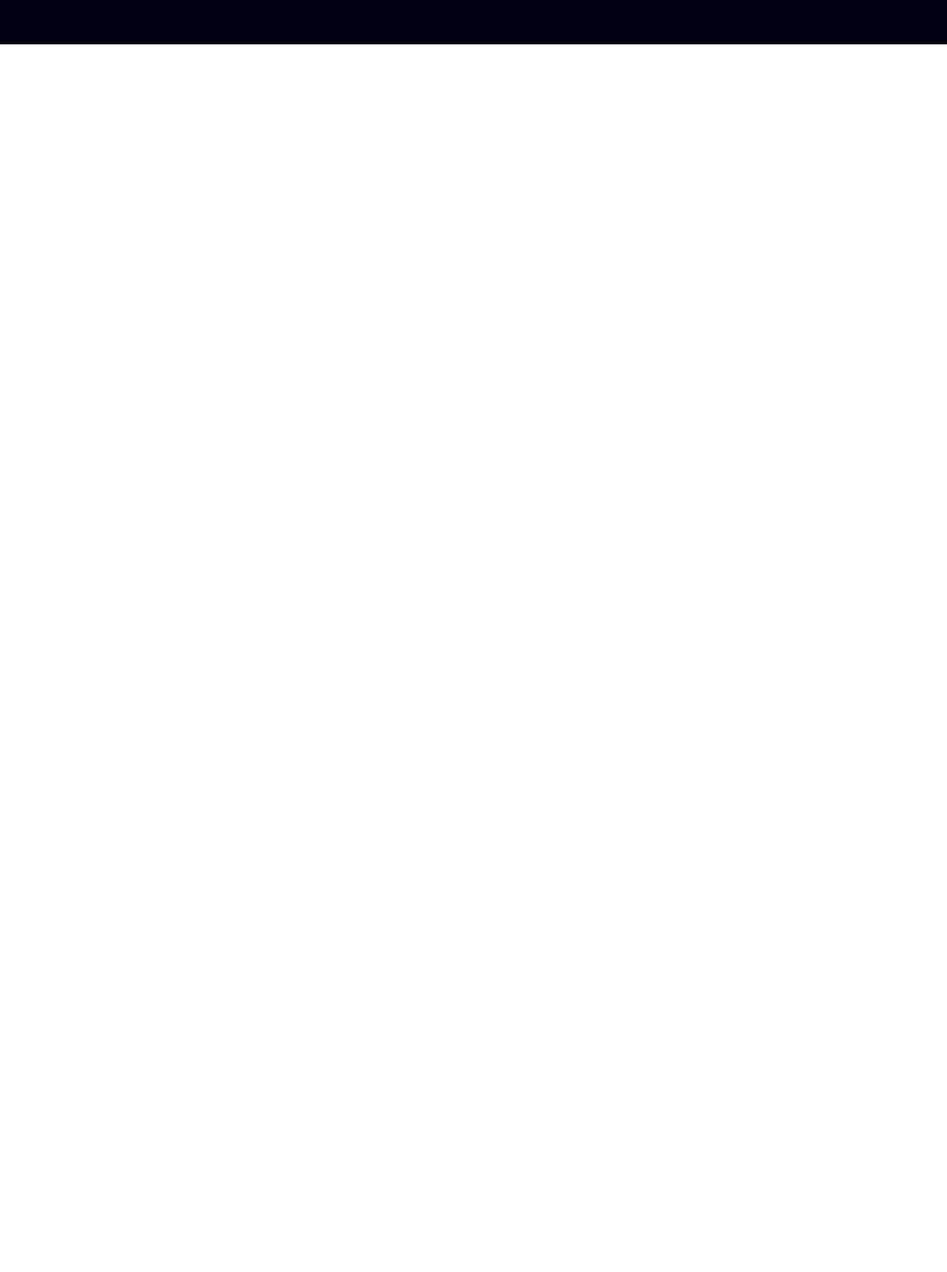
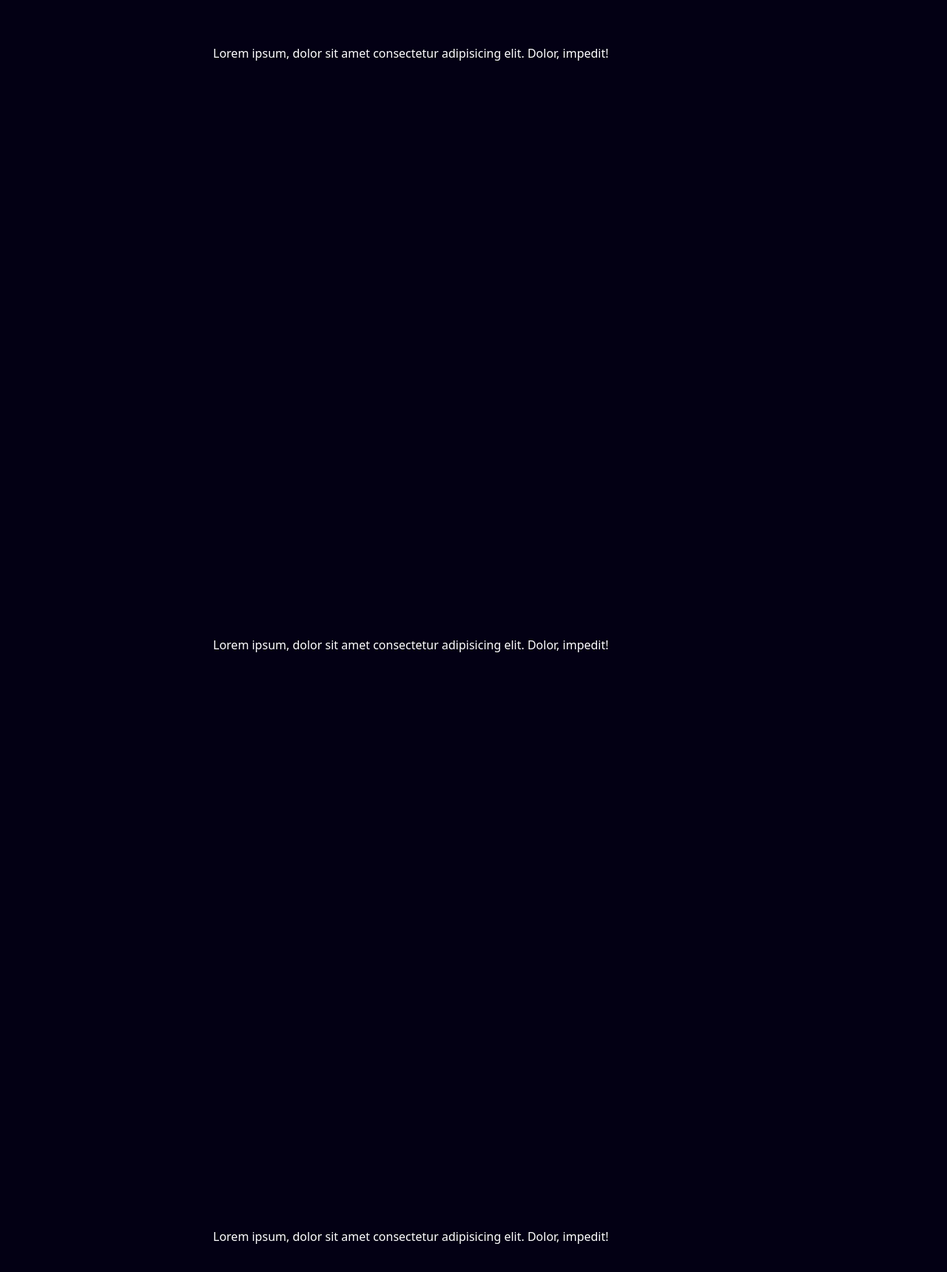
Before and after one commit to ricoadtxx/mared, a Next.js app: page / in a window 1280 px wide. Shown: the part 1540-3260 px from the top of the page at 74% size. Before the commit the page ends 1600 px from the top, so only its background shows below. Built offline with nearby package versions, Linux system fonts and the light colour scheme.

Commit message:
asasasdas

```diff
--- /dev/null
+++ b/src/app/(dashboard)/conclusion/layout.tsx
@@ -0,0 +1,14 @@
+
+const RootLayout = ({
+	children,
+}: Readonly<{
+	children: React.ReactNode;
+}>) => {
+	return (
+		<section>
+			{children}
+		</section>
+	);
+};
+
+export default RootLayout;
--- /dev/null
+++ b/src/app/(dashboard)/conclusion/page.tsx
@@ -0,0 +1,12 @@
+const Conclusion = () => {
+	return (
+		<div className="flex h-screen">
+			<h1 className="text-white">
+				Lorem ipsum, dolor sit amet consectetur adipisicing elit. Dolor,
+				impedit!
+			</h1>
+		</div>
+	);
+};
+
+export default Conclusion;
--- a/src/app/(dashboard)/page.tsx
+++ b/src/app/(dashboard)/page.tsx
@@ -1,11 +1,17 @@
+import Conclusion from "./conclusion/page";
 import Introduction from "./introduction/page";
 import LandUse from "./landuse/page";
+import Planning from "./planning/page";
+import Realization from "./realization/page";
 
 const Dashboard = () => {
 	return (
 		<div>
 			<Introduction />
 			<LandUse />
+			<Planning />
+			<Realization />
+			<Conclusion />
 		</div>
 	);
 };
--- /dev/null
+++ b/src/app/(dashboard)/planning/layout.tsx
@@ -0,0 +1,14 @@
+
+const RootLayout = ({
+	children,
+}: Readonly<{
+	children: React.ReactNode;
+}>) => {
+	return (
+		<section>
+			{children}
+		</section>
+	);
+};
+
+export default RootLayout;
--- /dev/null
+++ b/src/app/(dashboard)/planning/page.tsx
@@ -0,0 +1,12 @@
+const Planning = () => {
+	return (
+		<div className="flex h-screen">
+			<h1 className="text-white">
+				Lorem ipsum, dolor sit amet consectetur adipisicing elit. Dolor,
+				impedit!
+			</h1>
+		</div>
+	);
+};
+
+export default Planning;
--- /dev/null
+++ b/src/app/(dashboard)/realization/layout.tsx
@@ -0,0 +1,14 @@
+
+const RootLayout = ({
+	children,
+}: Readonly<{
+	children: React.ReactNode;
+}>) => {
+	return (
+		<section>
+			{children}
+		</section>
+	);
+};
+
+export default RootLayout;
--- /dev/null
+++ b/src/app/(dashboard)/realization/page.tsx
@@ -0,0 +1,12 @@
+const Realization = () => {
+	return (
+		<div className="flex h-screen">
+			<h1 className="text-white">
+				Lorem ipsum, dolor sit amet consectetur adipisicing elit. Dolor,
+				impedit!
+			</h1>
+		</div>
+	);
+};
+
+export default Realization;
```
